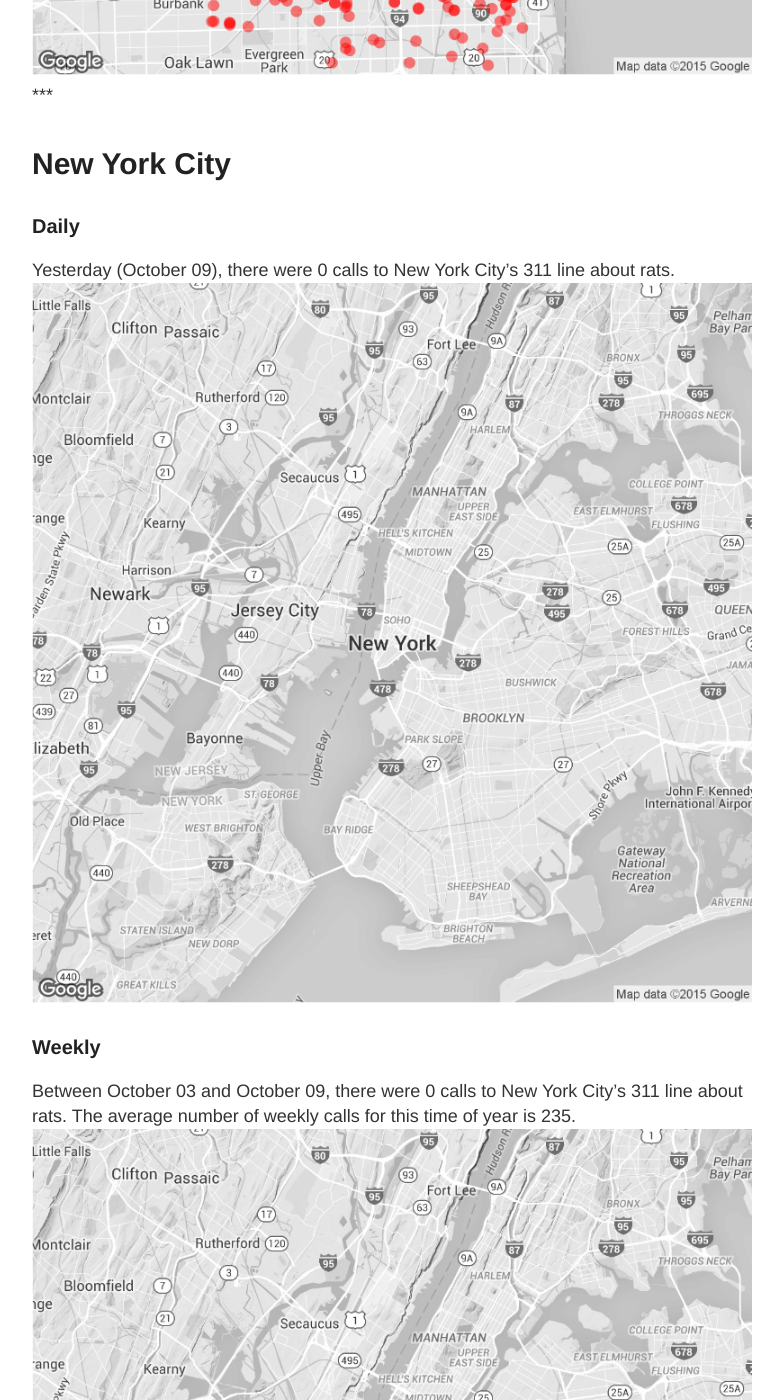
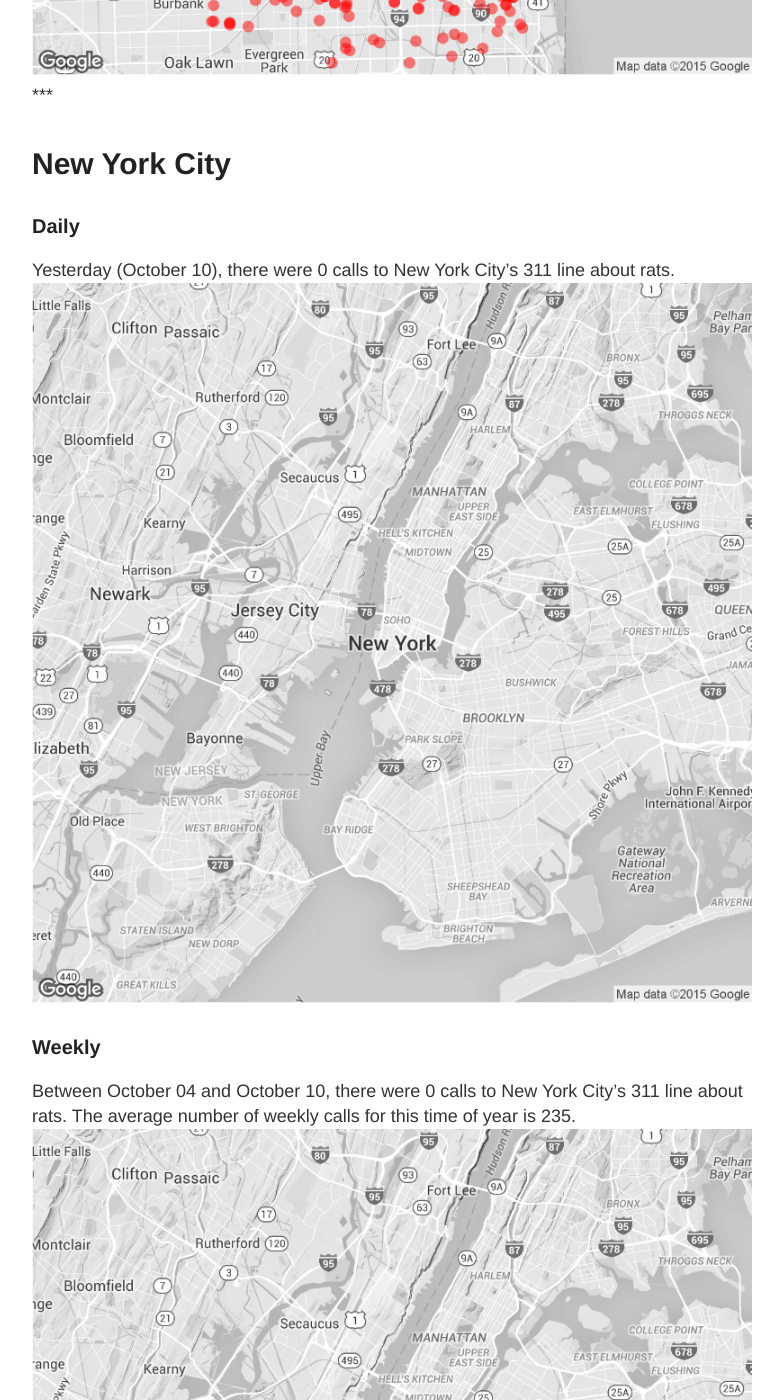
Before and after one commit to DanielHadley/ratmaps, a Jekyll site: the page built from daily.md, in a window 1280 px wide and 1400 px high, scrolled down 1986 px. Shown: the whole window, without its empty margins (248-1031 px from the left). Built offline with Jekyll 4.4.1, drawn with Linux system fonts in a browser that asks for light colours; comment, search, counter and statistics services are not loaded; some of the changed text lies outside the part shown.

Commit message:
Daily Maps

```diff
--- a/daily.md
+++ b/daily.md
@@ -15,22 +15,22 @@
 
 ### Daily
 
-Yesterday (October 09), there were 137 calls to Chicago's 311 line about rats.
+Yesterday (October 10), there were 57 calls to Chicago's 311 line about rats.
 ![Chicago rat calls to 311 weekly map]({{ site.cityimages }}/daily/Chicago_Rat_Map_Daily.png)
 
 ### Weekly
-Between October 03 and October 09, there were 1011 calls to Chicago's 311 line about rats. The average number of weekly calls for this time of year is 725.
+Between October 04 and October 10, there were 1012 calls to Chicago's 311 line about rats. The average number of weekly calls for this time of year is 725.
 ![Chicago rat calls to 311 weekly map]({{ site.cityimages }}/daily/Chicago_Rat_Map_Weekly.png)
 ***
 # New York City <a id="nyc"><a>
 
 ### Daily
 
-Yesterday (October 09), there were 0 calls to New York City's 311 line about rats.
+Yesterday (October 10), there were 0 calls to New York City's 311 line about rats.
 ![NYC rat calls to 311 weekly map]({{ site.cityimages }}/daily/NYC_Rat_Map_Daily.png)
 
 ### Weekly
-Between October 03 and October 09, there were 0 calls to New York City's 311 line about rats. The average number of weekly calls for this time of year is 235.
+Between October 04 and October 10, there were 0 calls to New York City's 311 line about rats. The average number of weekly calls for this time of year is 235.
 ![NYC rat calls to 311 weekly map]({{ site.cityimages }}/daily/NYC_Rat_Map_Weekly.png)
 
 Each red dot represents one call about a rat seen in that location. The dots are transparent, so multiple calls from one location will be seen as a solid dot. The usual caveats apply: more calls do not necessarily mean that there are more rats in that location than other parts of the city. A cluster of dots could indicate that one resident is unusually vocal about rodents in his or her neighborhood. Also, more densely populated neighborhoods tend to make more calls to 311.
```
Also changed, not shown: images/pages/daily/Chicago_Rat_Map_Daily.png, images/pages/daily/Chicago_Rat_Map_Weekly.png.
